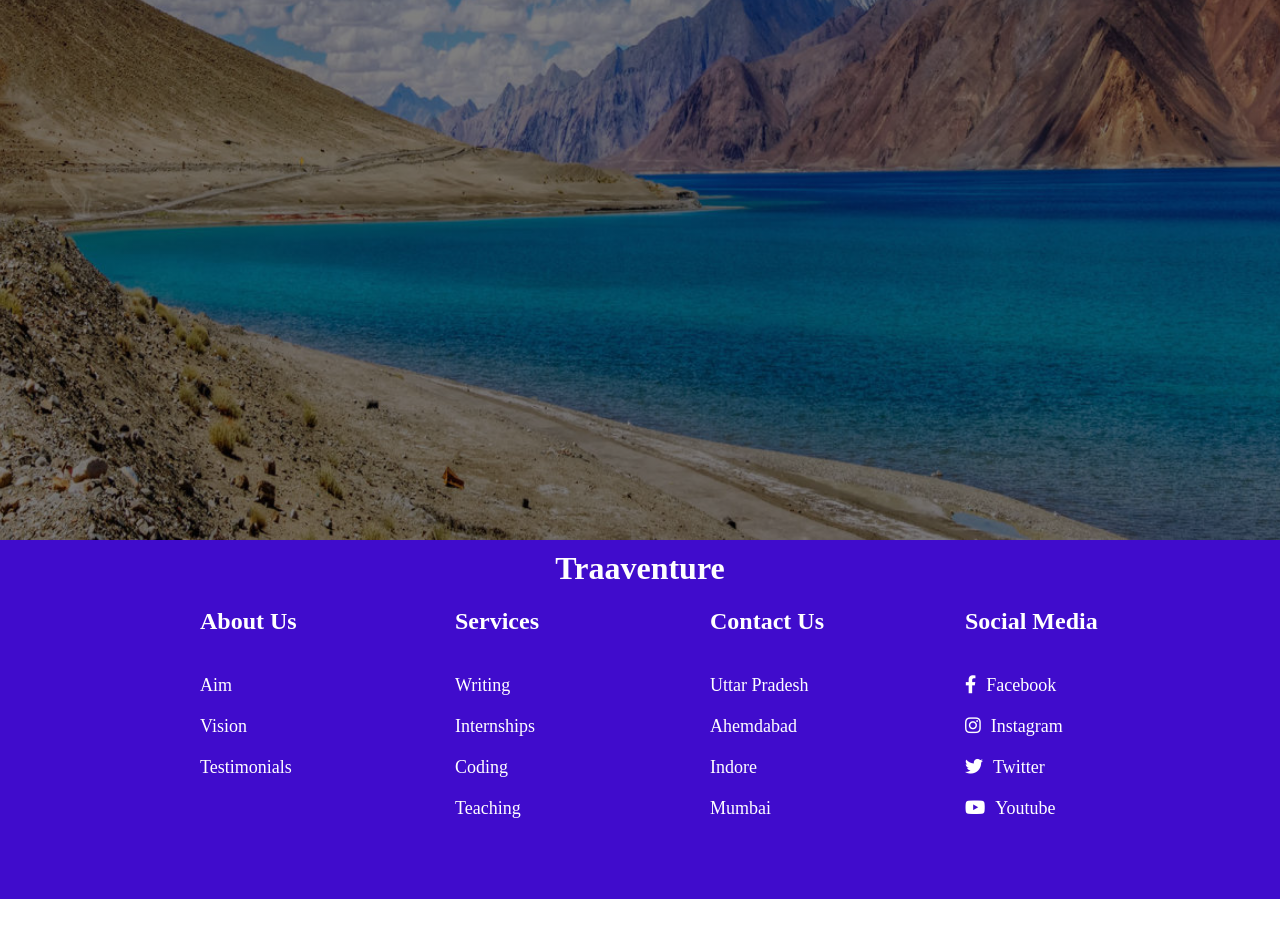
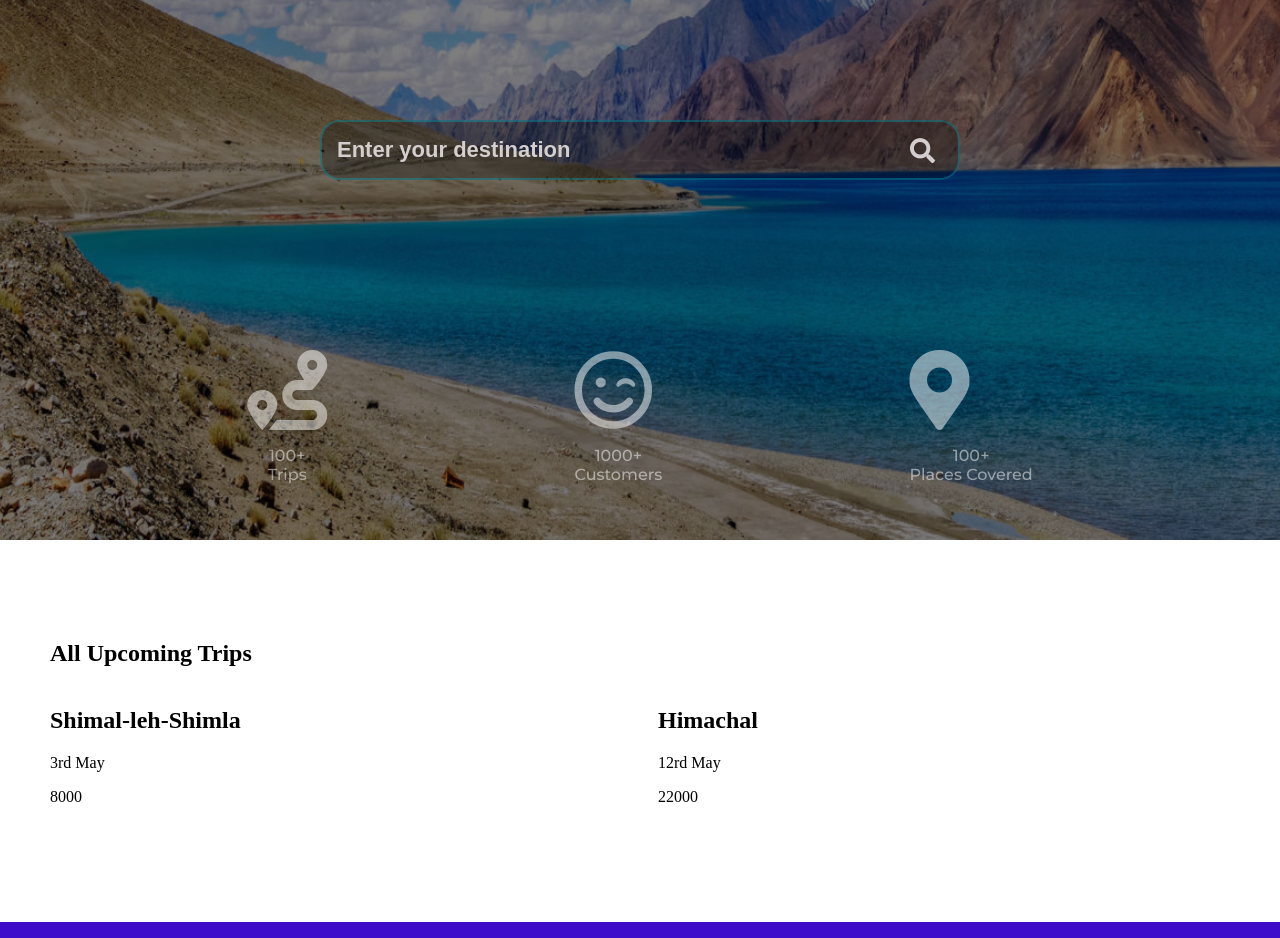
Before and after one commit to jrk1769/Traaventure, a React (Create React App) app: page / in a window 1280 px wide. Shown: the part 260-1198 px from the top of the page. Before the commit the page ends 1159 px from the top, so only its background shows below. Built offline with nearby package versions, Linux system fonts and the light colour scheme; data requests are answered from the project's data file.

Commit message:
Added Unstyled Carousel on homescreen and JSON server

```diff
--- /dev/null
+++ b/data/db.json
@@ -0,0 +1,46 @@
+{
+    "trips": [
+        {
+            "title": "Shimal-leh-Shimla",
+            "date": "3rd May",
+            "duration": "3N | 2D",
+            "price": 8000,
+            "id": 1
+        },
+        {
+            "title": "Himachal",
+            "date": "12rd May",
+            "duration": "7N | 8D",
+            "price": 22000,
+            "id": 2
+        },
+        {
+            "title": "Coorg-Ooty",
+            "date": "27rd May",
+            "duration": "4N | 5D",
+            "price": 10000,
+            "id": 3
+        },
+        {
+            "title": "Shimal-leh-Shimla",
+            "date": "3rd May",
+            "duration": "3N | 2D",
+            "price": 8000,
+            "id": 1
+        },
+        {
+            "title": "Himachal",
+            "date": "12rd May",
+            "duration": "7N | 8D",
+            "price": 22000,
+            "id": 2
+        },
+        {
+            "title": "Coorg-Ooty",
+            "date": "27rd May",
+            "duration": "4N | 5D",
+            "price": 10000,
+            "id": 3
+        }
+    ]
+}
--- a/package.json
+++ b/package.json
@@ -10,6 +10,7 @@
     "@testing-library/user-event": "^12.8.3",
     "react": "^17.0.2",
     "react-dom": "^17.0.2",
+    "react-multi-carousel": "^2.6.2",
     "react-router-dom": "^5.2.0",
     "react-scripts": "4.0.3",
     "styled-components": "^5.2.3",
--- a/src/App.js
+++ b/src/App.js
@@ -1,14 +1,22 @@
 import Navbar from "./components/Header/Header";
-import { BrowserRouter as Router, Switch, Route } from "react-router-dom";
+import { BrowserRouter as Router, Route, Switch } from "react-router-dom";
 import Footer from "./components/Footer/Footer";
 import HomeScreen from "./components/HomeScreen/HomeScreen";
+import Gallery from "./components/Gallery/Gallery";
 
 function App() {
   return (
     <>
       <Router>
         <Navbar />
-        <HomeScreen />
+        <Switch>
+          <Route exact path="/">
+            <HomeScreen />
+          </Route>
+          <Route exact path="/gallery">
+            <Gallery />
+          </Route>
+        </Switch>
         <Footer />
       </Router>
     </>
--- /dev/null
+++ b/src/components/Gallery/Gallery.js
@@ -0,0 +1,15 @@
+import React from 'react'
+
+/**
+* @author
+* @function Gallery
+**/
+
+const Gallery = (props) => {
+  return(
+    <div>Gallery</div>
+   )
+
+ }
+
+export default Gallery
--- a/src/components/Header/Header.css
+++ b/src/components/Header/Header.css
@@ -1,5 +1,3 @@
-
-
 .scrolled {
     background-color: black !important;
     top: 0;
@@ -13,6 +11,7 @@
     box-sizing: border-box;
     flex-shrink: 0;
     flex-direction: column;
+    transition: background-color 500ms linear;
 }
 
 .logo {
--- a/src/components/Header/Header.js
+++ b/src/components/Header/Header.js
@@ -9,7 +9,7 @@ import {
     MenuItem
 } from '@material-ui/core';
 import MenuIcon from "@material-ui/icons/Menu";
-import { Link, Link as RouterLink } from "react-router-dom";
+import { Link } from "react-router-dom";
 import "./Header.css";
 
 const headersData = [
@@ -22,15 +22,19 @@ const headersData = [
         href: "/about",
     },
     {
-        label: "Destinations",
-        href: "/destinations",
+        label: "Gallery",
+        href: "/gallery",
     },
     {
         label: "Upcoming Trips",
         href: "/trips",
     },
     {
-        label: "Free Membership",
+        label: "Blogs",
+        href: "/blogs",
+    },
+    {
+        label: "Join Us",
         href: "/register"
     }
 ];
@@ -60,7 +64,6 @@ export default function Header() {
                 {traaventureLogo}
                 <div className="toolbar">
                     {getMenuButtons()}
-                    {/* <input type="search" id="search" placeholder="search" className="search"></input> */}
                 </div>
             </Toolbar>
         );
@@ -98,7 +101,7 @@ export default function Header() {
 
     const traaventureLogo = (
         <Typography variant="h6" component="h1" className="logo">
-            Traaventure
+            <Link to="/" style={{ textDecoration: "none", color: "white" }}>Traaventure</Link>
         </Typography>
     );
 
@@ -107,7 +110,7 @@ export default function Header() {
             return (
                 <Link
                     {...{
-                        component: RouterLink,
+                        component: Link,
                         to: href,
                         color: "inherit",
                         style: { textDecoration: "none" },
@@ -127,7 +130,7 @@ export default function Header() {
                     {...{
                         key: label,
                         to: href,
-                        component: RouterLink,
+                        component: Link,
 
                     }}
                 >
@@ -138,7 +141,7 @@ export default function Header() {
     };
 
     window.onscroll = function () {
-        if (document.body.scrollTop > 10 || document.documentElement.scrollTop > 10) {
+        if (document.body.scrollTop > 50 || document.documentElement.scrollTop > 50) {
             document.getElementById("header").className = "scrolled";
         } else {
             document.getElementById("header").className = "MuiPaper-root MuiAppBar-root MuiAppBar-positionFixed MuiAppBar-colorPrimary mui-fixed MuiPaper-elevation4";
@@ -149,8 +152,7 @@ export default function Header() {
         <header>
             <AppBar
                 id="header"
-                // position="fixed"
-                style={{ background: document.body.scrollTop == 0 ? 'transparent' : "black", boxShadow: 'none'}}
+                style={{ background: document.body.scrollTop === 0 ? 'transparent' : "black", boxShadow: 'none'}}
             >
                 {mobileView ? displayMobile() : displayDesktop()}
             </AppBar>
--- a/src/components/HomeScreen/HomeScreen.css
+++ b/src/components/HomeScreen/HomeScreen.css
@@ -4,4 +4,98 @@
     background-position: center center;
     background-size: cover;
     background-repeat: no-repeat;
+    display: flex;
+    justify-content: center;
+    align-items: center;
 }
+
+.tag {
+    width: 100%;
+    position: absolute;
+    top: 25%;
+    text-align: center;
+    font-family: 'Montserrat', sans-serif;
+    font-size: 32px;
+    color: rgb(212, 206, 206);
+    margin-bottom: 20px;
+}
+
+.search {
+    width: 50%;
+    margin-top: 20px;
+    position: relative;
+}
+
+.search input[type="text"] {
+    width: 100%;
+    padding: 15px;
+    padding-right: 60px;
+    box-sizing: border-box;
+    background: rgba(0, 0, 0, 0.3);
+    border: 2px solid #00bcd452;
+    border-radius: 20px;
+    font-weight: bold;
+    font-size: 22px;
+    color: rgb(212, 206, 206);
+    outline: none;
+}
+
+::-webkit-input-placeholder {
+    color: rgb(212, 206, 206);
+}
+
+::-moz-placeholder {
+    color: rgb(212, 206, 206);
+}
+
+::-ms-input-placeholder {
+    color: rgb(212, 206, 206);
+}
+
+.fa-search {
+    position: absolute;
+    top: 50%;
+    transform: translateY(-50%);
+    right: 25px;
+    color: rgb(212, 206, 206);
+    font-size: 25px;
+}
+
+.icons {
+    width: 100%;
+    top: 95%;
+    transform: translateY(-100%);
+    position: absolute;
+    display: flex;
+    justify-content: space-evenly;
+}
+
+.fa-5x {
+    color: rgb(255,255,255,0.5);
+    align-items: center;
+    padding: auto;
+}
+
+.text {
+    color: rgb(255,255,255,0.5);
+    font-family: 'Montserrat', sans-serif;
+    text-align: center;
+}
+
+.trips {
+    padding: 0;
+}
+
+.tripsCarousel {
+    width: 95%;
+    margin: auto;
+    margin: 100px 50px;
+}
+
+
+@media screen and (max-width: 425px) {
+    .search {
+        width: 95%;
+        position: relative;
+    }
+}
--- a/src/components/HomeScreen/HomeScreen.js
+++ b/src/components/HomeScreen/HomeScreen.js
@@ -1,12 +1,50 @@
-import React from "react";
-import Image from "../../images/homePage.jpg";
+import { useEffect, useState } from "react";
+import Trips from "../Trips/Trips";
 import "./HomeScreen.css";
 
-const HomeScreen = (props) => {
-  return(
-    <div className="homePageImg"></div>
-   )
 
- }
+const HomeScreen = () => {
+
+  const [trips, setTrips] = useState(null);
+
+  useEffect(() => {
+    fetch('http://localhost:8000/trips')
+    .then(res => {
+      return res.json()
+    })
+    .then(data => {
+      setTrips(data);
+    })
+  }, []);
+
+  return (
+    <>
+      <div className="homePageImg">
+        <h1 className="tag">A More Rewarding Way To Travel</h1>
+        <div className="search">
+          <input type="text" placeholder="Enter your destination" />
+          <i className="fas fa-search"></i>
+        </div>
+        <div className="icons">
+          <div>
+            <i className="fas fa-route fa-5x"></i>
+            <p className="text">100+<br/>Trips</p>
+          </div>
+          <div>
+            <i className="far fa-smile-wink fa-5x"></i>
+            <p className="text">1000+<br/>Customers</p>
+          </div>
+          <div>
+            <i className="fas fa-map-marker-alt fa-5x"></i>
+            <p className="text">100+<br/>Places Covered</p>
+          </div>
+        </div>
+      </div>
+      <div className="tripsCarousel">
+        {trips && <Trips trips={trips} title="All Upcoming Trips" />}
+      </div>
+    </>
+  )
+}
 
 export default HomeScreen
--- /dev/null
+++ b/src/components/Trips/Trips.js
@@ -0,0 +1,59 @@
+import React from 'react'
+import Carousel from "react-multi-carousel";
+import "react-multi-carousel/lib/styles.css";
+
+/**
+* @author
+* @function Trips
+**/
+
+const Trips = ({ trips, title }) => {
+
+  const responsive = {
+    desktop: {
+      // the naming can be any, depends on you.
+      breakpoint: { max: 4000, min: 1024 },
+      items: 5
+    },
+    tablet: {
+      breakpoint: { max: 1024, min: 464 },
+      items: 2
+    },
+    mobile: {
+      breakpoint: { max: 464, min: 0 },
+      items: 1
+    }
+  };
+
+  return (
+    <div className="trips">
+      <h2>{title}</h2>
+      <Carousel
+        swipeable={true}
+        draggable={true}
+        showDots={false}
+        responsive={responsive}
+        ssr={true} // means to render carousel on server-side.
+        infinite={false}
+        autoPlaySpeed={1000}
+        keyBoardControl={true}
+        customTransition="all .5"
+        transitionDuration={500}
+        containerClass="carousel-container"
+        removeArrowOnDeviceType={["tablet", "mobile"]}
+        arrows={true}
+        renderButtonGroupOutside={true}
+      >
+        {trips.map((trip) => (
+          <div className="tripPreview" key={trip.id}>
+            <h2>{trip.title}</h2>
+            <p>{trip.date}</p>
+            <p>{trip.price}</p>
+          </div>
+        ))}
+      </Carousel>
+    </div>
+  )
+}
+
+export default Trips
--- a/src/index.css
+++ b/src/index.css
@@ -1,4 +1,5 @@
 @import url('https://fonts.googleapis.com/css2?family=Open+Sans&family=Work+Sans&display=swap');
+@import url('https://fonts.googleapis.com/css2?family=Montserrat:wght@500&display=swap');
 body {
     margin: 0;
     padding: 0;
```
Also changed, not shown: 1 other file (tests, documents, lock files or other folders).
